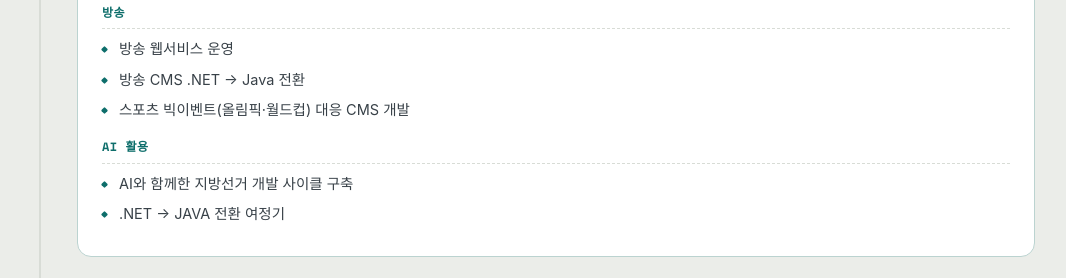
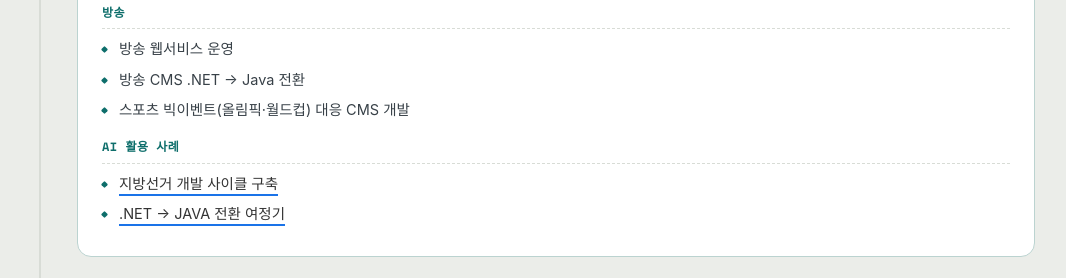
Before and after one commit to SeoHyung-Lee/portfolio, a plain HTML site: page index.html in a window 1280 px wide. Shown: the part 2331-2609 px from the top of the page, without its empty margins (107-1173 px from the left). Drawn offline with nearby package versions, Linux system fonts and the light colour scheme; a web font is replaced by a local one.

Commit message:
Update index.html

```diff
--- a/index.html
+++ b/index.html
@@ -107,6 +107,16 @@ section{padding:78px 0}
 .pc-list{list-style:none}
 .pc-list li{position:relative;padding-left:17px;font-size:14.5px;color:#384148;margin-bottom:7px;line-height:1.6}
 .pc-list li::before{content:"";position:absolute;left:0;top:10px;width:5px;height:5px;border-radius:1px;background:var(--accent);transform:rotate(45deg)}
+.pc-list li a {
+  color: #333333;
+  text-decoration: none;
+  padding-bottom: 2px;    /* 글자와 밑줄 사이의 간격 조정 */
+  border-bottom: 2px solid #1a73e8; /* 원하는 두께와 색상의 밑줄 생성 */
+}
+.pc-list li a:hover {
+  color: #1a73e8;
+  border-bottom-width: 3px; /* 마우스 올리면 밑줄이 더 두꺼워짐 */
+}
 .pc-group + .pc-group{margin-top:16px}
 .pc-glabel{font-size:12px;color:var(--accent);font-weight:700;letter-spacing:.04em;margin-bottom:8px;padding-bottom:6px;border-bottom:1px dashed var(--line)}
 .contact{background:var(--dark);color:#DCE6E6}
@@ -195,8 +205,8 @@ section{padding:78px 0}
         <div class="pc-glabel mono">방송</div>
         <ul class="pc-list"><li>방송 웹서비스 운영</li><li>방송 CMS .NET → Java 전환</li><li>스포츠 빅이벤트(올림픽·월드컵) 대응 CMS 개발</li></ul></div>
       <div class="pc-group">
-        <div class="pc-glabel mono">AI 활용</div>
-        <ul class="pc-list"><li><a href="./election.html">AI와 함께한 지방선거 개발 사이클 구축</a></li><li><a href="./migration.html">.NET -> JAVA 전환 여정기</a></li></ul></div>
+        <div class="pc-glabel mono">AI 활용 사례</div>
+        <ul class="pc-list"><li><a href="./election.html" target="_blank">지방선거 개발 사이클 구축</a></li><li><a href="./migration.html" target="_blank">.NET -> JAVA 전환 여정기</a></li></ul></div>
     </div>
   </div>
 </div>
```
